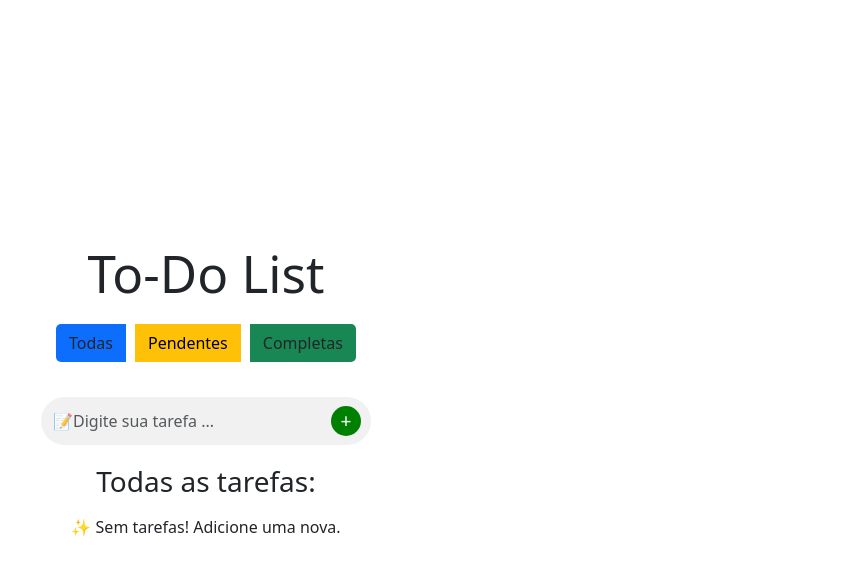
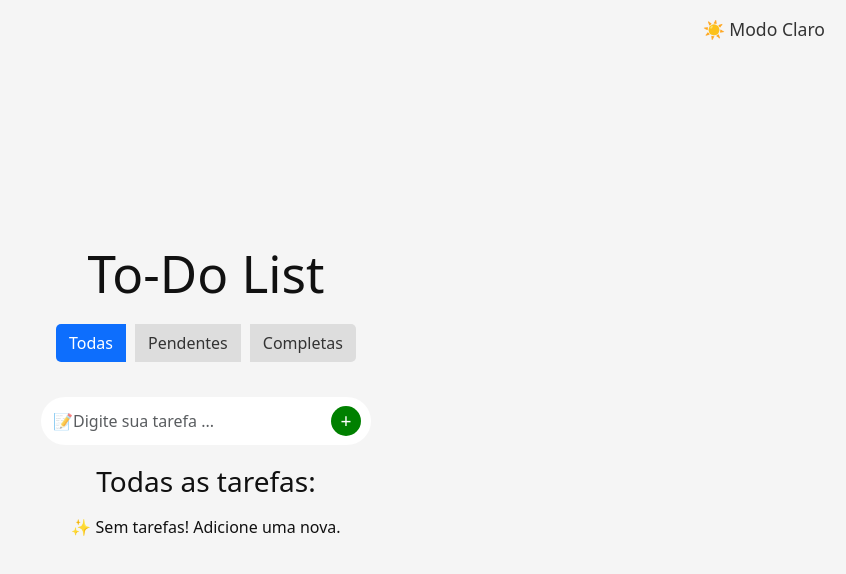
Before and after one commit to MateusRodr/Todo-simples, a React (Vite) app: page / in a window 1280 px wide. Shown: the top 574 px of the page, without its empty margins (434-1280 px from the left). Built offline with nearby package versions, Linux system fonts and the light colour scheme.

Commit message:
dark mode

```diff
--- a/src/App.tsx
+++ b/src/App.tsx
@@ -1,9 +1,6 @@
 import Todolist from './components/todo';
-import './estilizacao/App.css';
 import 'bootstrap/dist/css/bootstrap.min.css';
 import { Routes, Route } from 'react-router-dom';
-import { useEffect } from 'react';
-import { useNavigate, useLocation } from 'react-router-dom';
 import * as React from 'react';
 import NotFound from './components/index';
 
--- a/src/components/todo.tsx
+++ b/src/components/todo.tsx
@@ -1,9 +1,7 @@
-import { useState } from "react";
-import * as React from "react";
-import '../estilizacao/todo.css';
-import Swal from 'sweetalert2';
-import { useEffect } from "react";
-
+import { useState, useEffect } from "react";
+import Swal from "sweetalert2";
+import "../estilizacao/todo.css";
+import React from "react";
 
 interface Todo {
   id: string;
@@ -11,26 +9,44 @@ interface Todo {
   completed: boolean;
 }
 
+type ThemeMode = "claro" | "escuro";
 
 function Todo() {
   const [todoList, setTodoList] = useState<Todo[]>([]);
-  const [inputValue, setInputValue] = useState<string>('');
+  const [inputValue, setInputValue] = useState<string>("");
   const [isEditing, setIsEditing] = useState<boolean>(false);
   const [loading, setLoading] = useState(false);
   const [editIndex, setEditIndex] = useState<number | null>(null);
   const [filter, setFilter] = useState<string>("todas");
-
+  const [darkMode, setDarkMode] = useState<ThemeMode>("claro");
 
   useEffect(() => {
-    const savedTodos = localStorage.getItem('todos');
-    if(savedTodos){
+    const savedTodos = localStorage.getItem("todos");
+    if (savedTodos) {
       setTodoList(JSON.parse(savedTodos));
     }
-  },[])
+
+    const savedTheme = localStorage.getItem("theme") as ThemeMode;
+    if (savedTheme) {
+      setDarkMode(savedTheme);
+    }
+  }, []);
 
   useEffect(() => {
-    localStorage.setItem('todos', JSON.stringify(todoList));
+    localStorage.setItem("todos", JSON.stringify(todoList));
   }, [todoList]);
+
+  useEffect(() => {
+    localStorage.setItem("theme", darkMode);
+
+    // Aplica a classe ao body
+    document.body.classList.remove("dark-theme", "light-theme");
+    document.body.classList.add(darkMode === "escuro" ? "dark-theme" : "light-theme");
+  }, [darkMode]);
+
+  const handleTheme = () => {
+    setDarkMode((prev) => (prev === "claro" ? "escuro" : "claro"));
+  };
 
   const addTodo = () => {
     if (!inputValue.trim()) {
@@ -90,14 +106,14 @@ function Todo() {
   };
 
   const toggleComplete = (id: string) => {
-    const updatedList = todoList.map(todo =>
+    const updatedList = todoList.map((todo) =>
       todo.id === id ? { ...todo, completed: !todo.completed } : todo
     );
     setTodoList(updatedList);
   };
 
   const deleteTask = (id: string) => {
-    const updatedList = todoList.filter(todo => todo.id !== id);
+    const updatedList = todoList.filter((todo) => todo.id !== id);
     setTodoList(updatedList);
     Swal.fire({
       title: "Tarefa Excluída!",
@@ -105,7 +121,7 @@ function Todo() {
     });
   };
 
-  const filteredTodos = todoList.filter(todo => {
+  const filteredTodos = todoList.filter((todo) => {
     if (filter === "pendentes") return !todo.completed;
     if (filter === "completas") return todo.completed;
     return true;
@@ -113,23 +129,27 @@ function Todo() {
 
   return (
     <>
+      <button className="theme-toggle" onClick={handleTheme}>
+        {darkMode === "escuro" ? "🌙 Modo Escuro" : "☀️ Modo Claro"}
+      </button>
+
       <h1>To-Do List</h1>
 
-<div className="btn-group" role="group" aria-label="Basic example">
+      <div className="btn-group">
         <button
-    className={`btn btn-todas ${filter === 'todas' ? '' : 'btn-inactive'}`}
+          className={`btn btn-todas ${filter === "todas" ? "" : "btn-inactive"}`}
           onClick={() => setFilter("todas")}
         >
           Todas
         </button>
         <button
-    className={`btn btn-pendentes ${filter === 'pendentes' ? '' : 'btn-inactive'}`}
+          className={`btn btn-pendentes ${filter === "pendentes" ? "" : "btn-inactive"}`}
           onClick={() => setFilter("pendentes")}
         >
           Pendentes
         </button>
         <button
-    className={`btn btn-completas ${filter === 'completas' ? '' : 'btn-inactive'}`}
+          className={`btn btn-completas ${filter === "completas" ? "" : "btn-inactive"}`}
           onClick={() => setFilter("completas")}
         >
           Completas
@@ -145,9 +165,9 @@ function Todo() {
             value={inputValue}
             onChange={({ target }) => setInputValue(target.value)}
             onKeyDown={(e) => {
-        if (e.key === 'Enter') {
+              if (e.key === "Enter") {
                 isEditing ? updateTask() : addTodo();
-          return e.preventDefault();
+                e.preventDefault();
               }
             }}
           />
@@ -157,31 +177,31 @@ function Todo() {
             onClick={isEditing ? updateTask : addTodo}
             disabled={loading}
           >
-      {loading ? '...' : (isEditing ? '💾' : '+')}
+            {loading ? "..." : isEditing ? "💾" : "+"}
           </button>
         </div>
       </section>
 
       <section>
         <h3>
-    {filter === 'pendentes'
-      ? 'Todas as tarefas pendentes:'
-      : filter === 'completas'
-      ? 'Todas as tarefas concluídas:'
-      : 'Todas as tarefas:'}
+          {filter === "pendentes"
+            ? "Todas as tarefas pendentes:"
+            : filter === "completas"
+            ? "Todas as tarefas concluídas:"
+            : "Todas as tarefas:"}
         </h3>
 
         <ul>
           {filteredTodos.map((todo, index) => (
             <li key={todo.id}>
               <div className="todo-item">
-                <span className={todo.completed ? 'completed' : ''}>
+                <span className={todo.completed ? "completed" : ""}>
                   {todo.title}
                 </span>
                 <div>
                   <button onClick={() => editTask(index)}>✏️</button>
                   <button onClick={() => toggleComplete(todo.id)}>
-                    {todo.completed ? '⬜' : '✔️'}
+                    {todo.completed ? "⬜" : "✔️"}
                   </button>
                   <button onClick={() => deleteTask(todo.id)}>❌</button>
                 </div>
@@ -189,9 +209,8 @@ function Todo() {
             </li>
           ))}
         </ul>
-        {todoList.length === 0 && (
-          <p>✨ Sem tarefas! Adicione uma nova. </p>
-        )}
+
+        {todoList.length === 0 && <p>✨ Sem tarefas! Adicione uma nova.</p>}
       </section>
     </>
   );
--- a/src/estilizacao/App.css
+++ /dev/null
@@ -1,6 +0,0 @@
-#root {
-  max-width: 1280px;
-  margin: 0 auto;
-  padding: 2rem;
-  text-align: center;
-}
--- a/src/estilizacao/index1.css
+++ b/src/estilizacao/index1.css
@@ -23,3 +23,19 @@
     width: 100%;
     background-color: #f2f4f3;
   }
+
+  body.dark-theme {
+    background-color: #121212;
+    color: #ffffff;
+  }
+
+  body.light-theme {
+    background-color: #ffffff;
+    color: #000000;
+  }
+
+  body {
+    transition: background-color 0.3s ease, color 0.3s ease;
+    height: 100%;
+    width: 100%;
+  }
--- a/src/estilizacao/todo.css
+++ b/src/estilizacao/todo.css
@@ -1,3 +1,11 @@
+#root {
+    max-width: 1280px;
+    margin: 0 auto;
+    padding: 2rem;
+    text-align: center;
+  }
+
+
 .btn-group {
     margin: 15px;
     display: flex;
@@ -137,3 +145,80 @@ button.btn-pendentes:hover {
   button.btn-completas:hover {
     background-color: #157347;
   }
+  .theme-toggle {
+    position: fixed;
+    top: 15px;
+    right: 15px;
+    background-color: transparent;
+    border: none;
+    font-size: 1.1em;
+    cursor: pointer;
+    z-index: 999;
+  }
+
+  .theme-toggle:hover {
+    opacity: 0.7;
+  }
+
+  /* Tema Claro */
+  .light-theme {
+    background-color: #f5f5f5;
+    color: #111;
+  }
+
+  .light-theme .input-container input {
+    background: #fff;
+    color: #000;
+  }
+
+  .light-theme .btn,
+  .light-theme .add-btn {
+    color: #fff;
+  }
+
+  .light-theme .btn-inactive {
+    background-color: #ddd;
+    color: #333;
+  }
+
+  .light-theme .todo-item button {
+    color: #222;
+  }
+
+  /* Tema Escuro */
+  .dark-theme {
+    background-color: #121212;
+    color: #f0f0f0;
+  }
+
+  .dark-theme .input-container input {
+    background: #333;
+    color: #fff;
+  }
+  .dark-theme .input-container input {
+    background: #fff;
+    color: #000;
+}
+
+  .dark-theme .btn-inactive {
+    background-color: #555;
+    color: #ddd;
+  }
+
+  .dark-theme .todo-item button {
+    color: #fff;
+  }
+
+  .dark-theme .add-btn {
+    background-color: #28a745;
+  }
+  body, html {
+    margin: 0;
+    padding: 0;
+    height: 100%;
+  }
+
+  .light-theme, .dark-theme {
+    min-height: 100vh;
+    transition: background-color 0.3s ease, color 0.3s ease;
+  }
```
Lines whose indentation alone changed are shown as unchanged.
